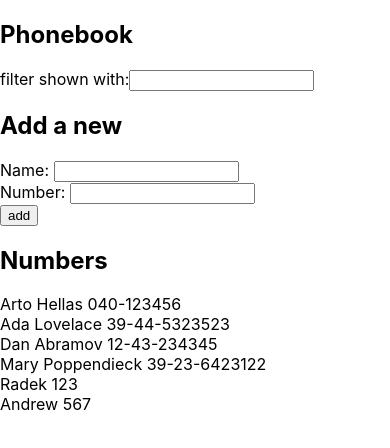
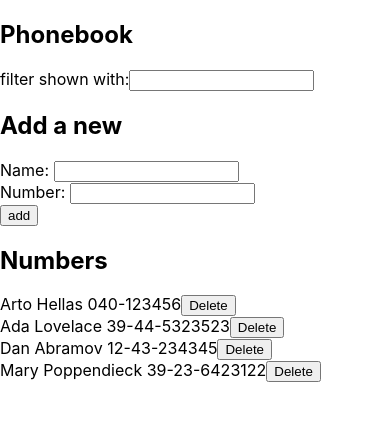
Before and after one commit to rchudziak/FullStackOpen, a React (Create React App) app in the folder part2/phonebook/: page / in a window 390 px wide. Shown: the top 448 px of the page. Built offline with nearby package versions, Linux system fonts and the light colour scheme; data requests are answered from the project's data file.

Commit message:
Exercise 6 - Phonebook - step 9

```diff
--- a/part2/phonebook/db.json
+++ b/part2/phonebook/db.json
@@ -19,16 +19,6 @@
       "name": "Mary Poppendieck",
       "number": "39-23-6423122",
       "id": 4
-    },
-    {
-      "name": "Radek",
-      "number": "123",
-      "id": 5
-    },
-    {
-      "name": "Andrew",
-      "number": "567",
-      "id": 6
     }
   ]
 }
--- a/part2/phonebook/src/App.js
+++ b/part2/phonebook/src/App.js
@@ -28,7 +28,7 @@ const App = () => {
         setNewNumber={setNewNumber} newNumber={newNumber}
         setPersons={setPersons} persons={persons} />
       <h2>Numbers</h2>
-      <Persons persons={persons} filter={filter} />
+      <Persons persons={persons} setPersons={setPersons} filter={filter} />
     </div>
   )
 }
--- a/part2/phonebook/src/components/Persons.js
+++ b/part2/phonebook/src/components/Persons.js
@@ -1,9 +1,21 @@
 import React from 'react'
+import personsService from '../services/persons'
 
-const Persons = ({persons, filter}) => {
+const Persons = ({persons, setPersons, filter}) => {
+
+    const deletePerson = (person) =>{
+        if(window.confirm(`Do you really want to delete ${person.name}`)){
+            personsService
+                .deletePerson(person.id)
+                .then(person =>{
+                })
+        }
+    }
+
+
     const showNumbers = () => {
         const peopleToShow = persons.filter(person => person.name.toUpperCase().includes(filter.toUpperCase()))
-        return peopleToShow.map((person) => <div key={person.id}>{person.name} {person.number}</div>)
+        return peopleToShow.map((person) => <div key={person.id}>{person.name} {person.number}<button onClick={() => deletePerson(person)}>Delete</button></div>)
     }
 
     return (
--- a/part2/phonebook/src/services/persons.js
+++ b/part2/phonebook/src/services/persons.js
@@ -11,8 +11,14 @@ const create = newObject => {
     return request.then(response => response.data)
 }
 
+const deletePerson = (id) =>{
+    const request = axios.delete(`${baseUrl}/${id}`)
+    return request.then(response => response.data);
+}
+
 
 export default {
-    getAll: getAll,
-    create: create
+    getAll,
+    create,
+    deletePerson
 }
```
Also changed, not shown: 1 other file (tests, documents, lock files or other folders).
